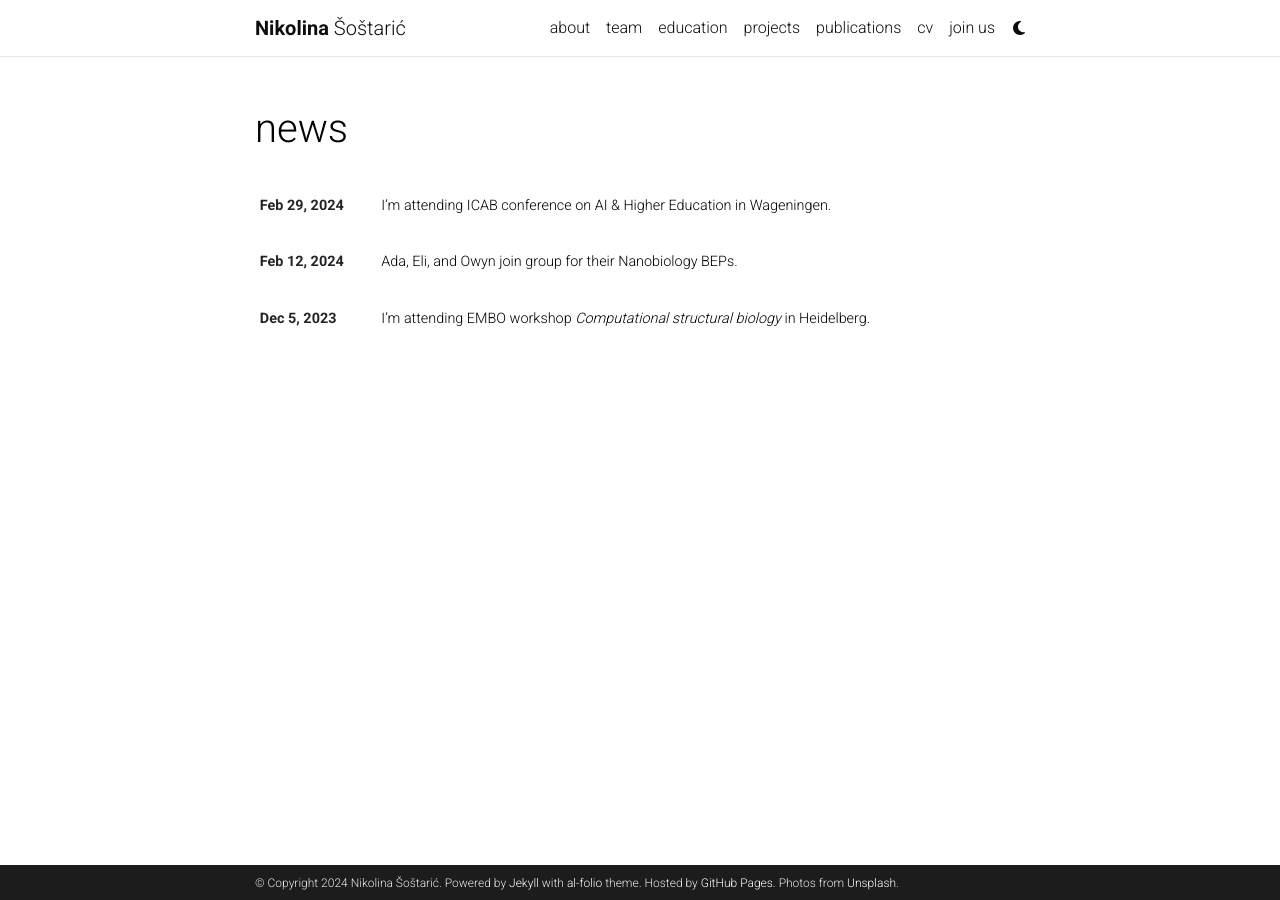
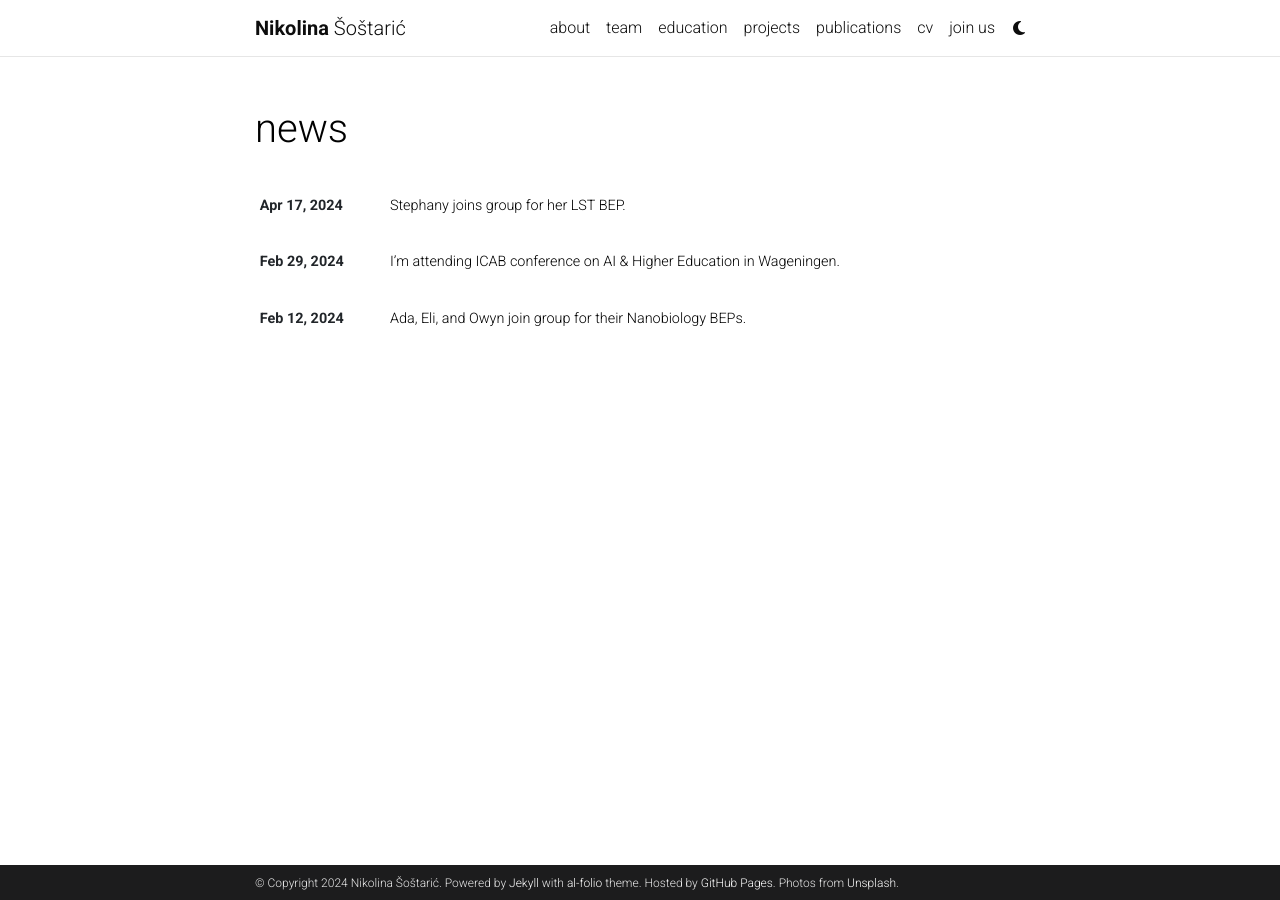
Before and after one commit to nikolinasostaric/nikolinasostaric.github.io, a Jekyll site: the page built from news.html, in a window 1280 px wide. Built offline with Jekyll 4.4.1, drawn with Linux system fonts in a browser that asks for light colours; comment, search, counter and statistics services are not loaded; a style sheet for code colours, icons or effects is not loaded.

Commit message:
news update

```diff
--- a/_data/news.yml
+++ b/_data/news.yml
@@ -1,3 +1,6 @@
+- date: 2024-04-17
+  txt: Stephany joins group for her LST BEP.
+
 - date: 2024-02-29
   txt: I'm attending ICAB conference on AI & Higher Education in Wageningen.
 
```
